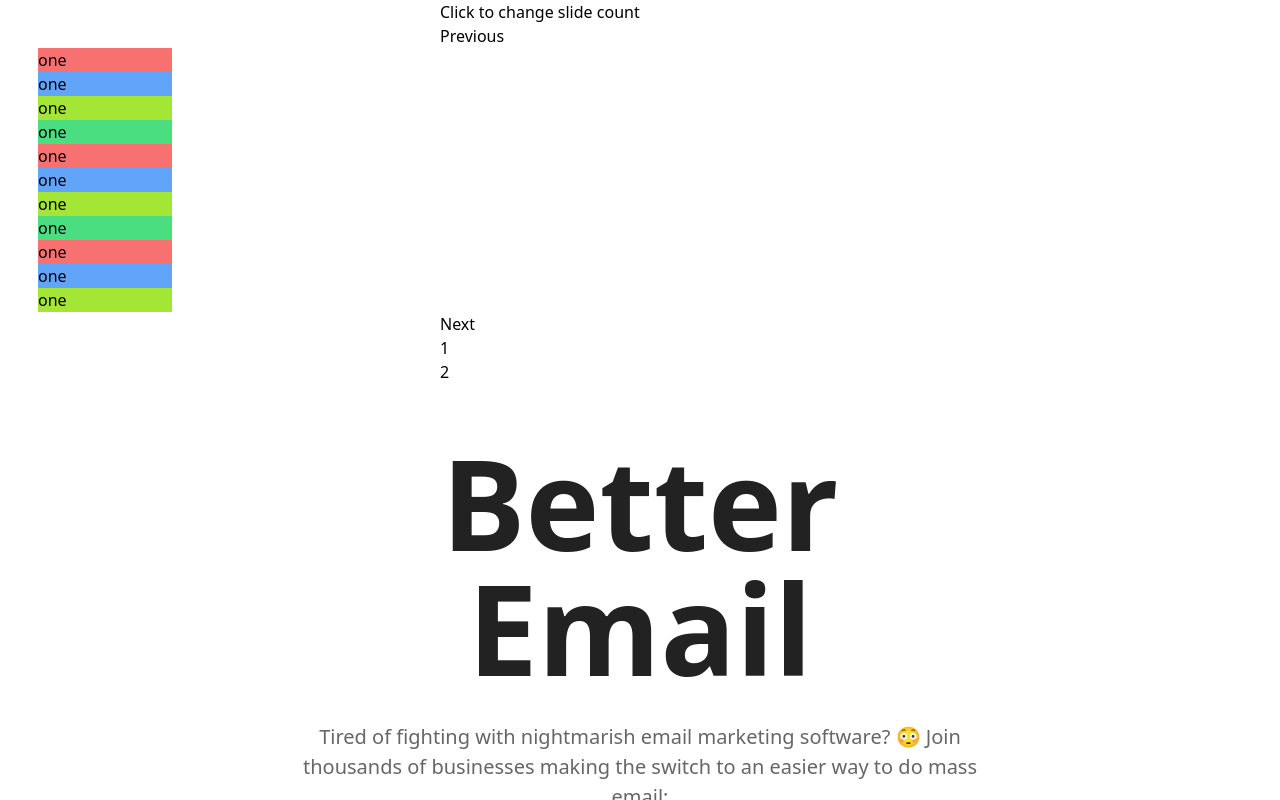
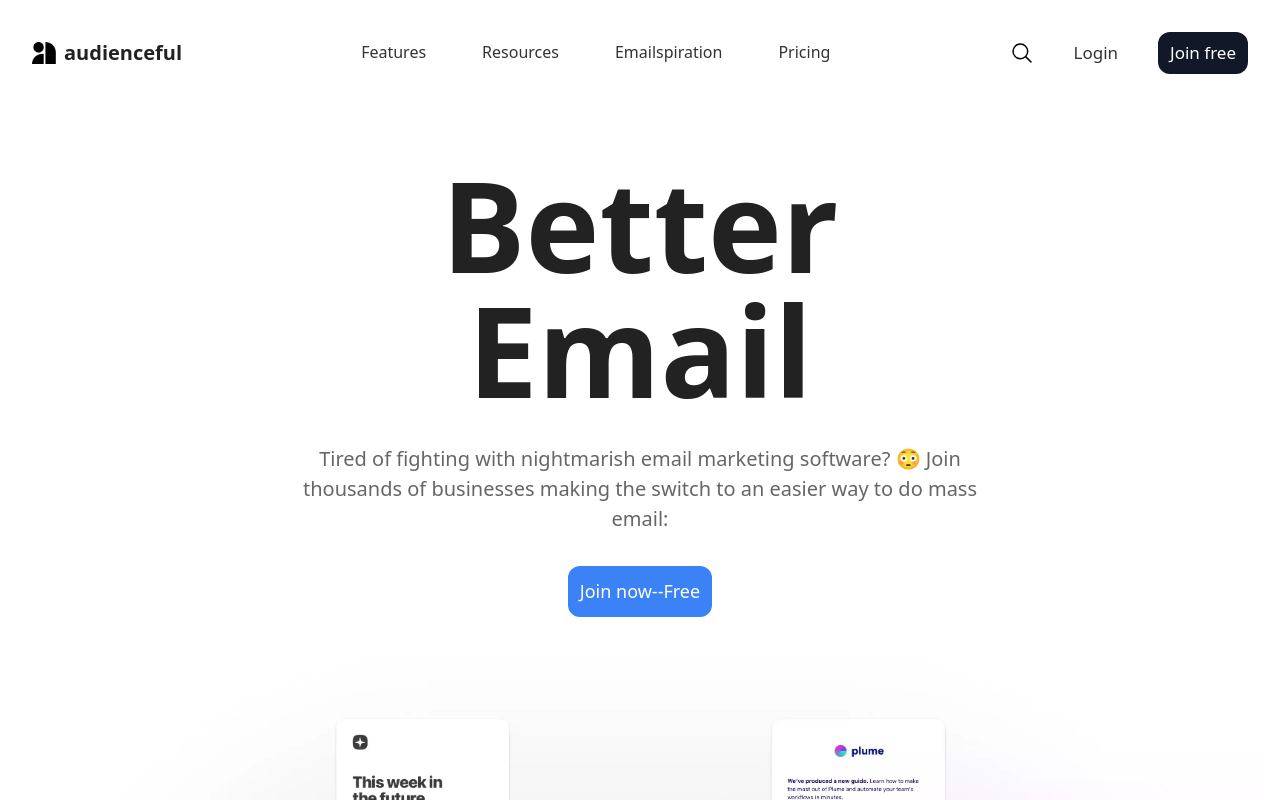
Before and after one commit to Fagunmridha/Email-mark, a Next.js app: page / in a window 1280 px wide. Shown: the top 800 px of the page. Built offline with nearby package versions, Linux system fonts and the light colour scheme.

Commit message:
allmost done

```diff
--- a/components/navbar.jsx
+++ b/components/navbar.jsx
@@ -16,8 +16,11 @@ const Navbar = () => {
         />
         <p className="text-xl  text-[#222222] font-bold">audienceful</p>
       </Link>
-      {/* <IoMenu /> */}
+      <div className="block md:hidden">
+        <IoMenu />
+      </div>
 
+      <div className="hidden md:block">
         <div className=" flex  items-center flex-row gap-8 ">
           <Link
             href="/features"
@@ -44,6 +47,8 @@ const Navbar = () => {
             Pricing
           </Link>
         </div>
+      </div>
+      <div className="hidden md:block">
         <div className="flex flex-row gap-7 items-center">
           <IoSearchOutline className=" h-6 w-6" />
           <button className="text-[17px] font-normal py-2 text-[#333333] hover:bg-slate-200 px-3  rounded-xl">
@@ -54,6 +59,7 @@ const Navbar = () => {
             Join free
           </button>
         </div>
+      </div>
     </nav>
   );
 };
--- a/components/slider.jsx
+++ b/components/slider.jsx
@@ -1,48 +1,54 @@
-import React, { useState } from "react";
+import React from "react";
 import Slider from "react-slick";
+import BusinessCard from "./business-card";
 
-function DynamicSlides() {
-  const [slides, setSlides] = useState([1, 2, 3, 4, 5, 6]);
-  const handleClick = () => {
-    setSlides(
-      slides.length === 6 ? [1, 2, 3, 4, 5, 6, 7, 8, 9] : [1, 2, 3, 4, 5, 6]
-    );
-  };
-  const settings = {
+const CardSlider = () => {
+  var settings = {
     dots: true,
     infinite: true,
     speed: 500,
-    slidesToShow: 3,
-    slidesToScroll: 3,
+    slidesToShow: 1,
+    slidesToScroll: 1,
   };
   return (
-    <div
-      className="slider-container"
-      style={{
-        marginLeft: "auto",
-        marginRight: "auto",
-        width: "400px",
-      }}
-    >
-      <button className="button" onClick={handleClick}>
-        Click to change slide count
-      </button>
+    <div style={{ marginTop: 100 }}>
+      {" "}
       <Slider {...settings}>
-        <div className="bg-green-400">
-          <h1>one</h1>
+        <div>
+          <BusinessCard
+            img="/images/joe.webp"
+            badge="Retall"
+            subtitle="Joe & The Juice use audience to keep thousend of emploess on the loop across 300+ global location not into ther are not."
+            icon="/images/cl-joe.webp"
+          />
         </div>
-        <div className="bg-red-400">
-          <h1>one</h1>
+        <div>
+          <BusinessCard
+            img="/images/weekend.webp"
+            badge="Finance"
+            subtitle="Rayan Hoover (founder of product hunt ) and vedika jens use audience rn ther popular newstleer about runing a "
+            icon="/images/signatureblock.webp"
+          />
         </div>
-        <div className="bg-blue-400">
-          <h1>one</h1>
+        <div>
+          <BusinessCard
+            img="/images/soho.webp"
+            badge="Entertainment"
+            subtitle="Soho Live Music Club use audience to promoteevents and drive sels at their 3 award-wining music venus in heart."
+            icon="/images/cl-soho.webp"
+          />
         </div>
-        <div className="bg-lime-400">
-          <h1>one</h1>
+        <div>
+          <BusinessCard
+            img="/images/makebuild.webp"
+            badge="Agencles"
+            subtitle="Make Build, a shofify and webflow enterprice and agency partner use audinceful to keep their team inspired."
+            icon="/images/cl-makebuild.webp"
+          />
         </div>
       </Slider>
     </div>
   );
-}
+};
 
-export default DynamicSlides;
+export default CardSlider;
--- a/package.json
+++ b/package.json
@@ -13,7 +13,8 @@
     "react": "^18",
     "react-dom": "^18",
     "react-icons": "^5.1.0",
-    "react-slick": "^0.30.2"
+    "react-slick": "^0.30.2",
+    "slick-carousel": "^1.8.1"
   },
   "devDependencies": {
     "eslint": "^8",
--- a/pages/index.js
+++ b/pages/index.js
@@ -5,15 +5,17 @@ import Review from "@/components/review";
 import FeatureCard from "@/components/feature-card";
 import BusinessCard from "@/components/business-card";
 import Link from "next/link";
-import DynamicSlides from "@/components/slider";
+import CardSlider from "@/components/slider";
+import "slick-carousel/slick/slick.css";
+import "slick-carousel/slick/slick-theme.css";
+import Slider from "react-slick";
 
 const inter = Inter({ subsets: ["latin"] });
 
 export default function Home() {
   return (
     <main className="max-w-[2200px] ">
-      {/* <Navbar /> */}
-      <DynamicSlides />
+      <Navbar />
 
       <section className="py-14 flex flex-col justify-center items-center px-5">
         <div className="max-w-[700px] text-center">
@@ -76,7 +78,7 @@ export default function Home() {
         </div>
       </section>
 
-      <section className="grid grid-cols-4 md:grid-cols-7 gap-4 md:px-[350px]">
+      <section className="grid grid-cols-4 md:grid-cols-7 gap-4  px-2 md:px-[350px]">
         <Image
           src="/images/1-mccann.webp"
           alt="1-mccann"
@@ -205,7 +207,7 @@ export default function Home() {
             width={1000}
             height={1000}
           />
-          <p className="md:text-[38px]  text-xl font-bold text-gray-300 md:leading-10 md:px-40">
+          <p className="md:text-[38px]  text-xl font-bold text-gray-300 md:leading-10  px-5 md:px-40">
             <span className="text-black">Easy as writing a doc.</span> No more
             clunky email builders. Collaborate live with your team like you're
             in Notion or Google Docs.
@@ -218,7 +220,7 @@ export default function Home() {
             width={1200}
             height={1200}
           />
-          <p className="md:text-[38px] text-xl mt-10 font-bold md:leading-10 text-gray-300 md:px-52">
+          <p className="md:text-[38px] text-xl mt-10 font-bold md:leading-10 text-gray-300 px-5 md:px-52">
             <span className="text-black">
               Branded, modern email in 1 click.
             </span>
@@ -377,12 +379,16 @@ export default function Home() {
         </div>
       </section>
 
-      <section className="mt-20 md:px-28 bg-slate-200 py-40">
-        <h2 className=" md:text-4xl  text-2xl font-bold mb-10 text-gray-400 ">
-          <span className="text-black"> Powering </span>businesses of <br />
-          all shapes and sizes.
+      <section className="px-10 md:bg-slate-200 mt-20 md:px-28  md:py-32">
+        <h2 className=" md:text-4xl  text-2xl font-bold mb-10 text-gray-400 md:px-40">
+          <span className="text-black flex text-center"> Powering </span>
+          businesses of all shapes and sizes.
         </h2>
-        <div className="flex md:flex-row flex-col items-center md:gap-9">
+        <div className="items-center justify-center block md:hidden">
+          <CardSlider />
+        </div>
+        <div className="hidden md:block ">
+          <div className=" flex flex-row items-center md:gap-9">
             <BusinessCard
               img="/images/joe.webp"
               badge="Retall"
@@ -407,6 +413,7 @@ export default function Home() {
               subtitle="Make Build, a shofify and webflow enterprice and agency partner use audinceful to keep their team inspired."
               icon="/images/cl-makebuild.webp"
             />
+          </div>
         </div>
       </section>
 
@@ -526,67 +533,3 @@ export default function Home() {
     </main>
   );
 }
-
-{
-  /* <footer className="items-center flex flex-row justify-between px-8 py-32 bg-black">
-        <div className="">
-          <h6 className="text-white text-xl font-bold">Product</h6>
-          <div className="flex flex-col gap-3 text-[#666666] text-xl font-medium">
-            <Link href="/Overview">Overview</Link>
-            <Link href="/Email newslatters">Email newslatters</Link>
-            <Link href="/Marketing automation">Marketing automation</Link>
-            <Link href="/Webflow integration">Webflow integration</Link>
-            <Link href="/use cases">use cases</Link>
-          </div>
-        </div>
-
-        <div>
-          <h6 className="text-white text-xl font-bold">Resources</h6>
-          <div className="flex flex-col gap-3 text-[#666666] text-xl font-medium">
-            <Link href="/Help center">Help center</Link>
-            <Link href="/API docs">API docs</Link>
-            <Link href="/Changelog">Changelog</Link>
-            <Link href="/Blog">Blog</Link>
-            <Link href="/Emailspiration">Emailspiration</Link>
-          </div>
-        </div>
-
-        <div>
-          <h6 className="text-white text-xl font-bold">Company</h6>
-          <div className="flex flex-col gap-3 text-[#666666] text-xl font-medium">
-            <Link href="/Pricing">Pricing</Link>
-            <Link href="/Follow us on Twitter">Follow us on Twitter</Link>
-            <Link href="/Email us">Email us</Link>
-            <Link href="/Policies">Policies</Link>
-            <Link href="/GDPR">GDPR</Link>
-          </div>
-        </div>
-
-        <div className="">
-          <h6 className="text-white text-xl font-bold">Monthly newsletter</h6>
-          <p className="text-[#666666] text-xl mb-5 mt-5">
-            Get pro tips for automating your marketing workflows <br />
-            and be the first to hear about new tools and features:
-          </p>
-          <div className="flex flex-grow">
-            <input
-              placeholder="Enter your email"
-              className="px-5 py-2 rounded-l-md"
-            />
-            <button className="">
-              {" "}
-              <Image
-                src="/icon/right-arrow.png"
-                alt="subscribe"
-                width={20}
-                height={20}
-              />
-            </button>
-          </div>
-          <div className="text-[#666] mt-5 flex gap-5">
-            <p>Privacy</p>
-            <p>Terms</p>
-          </div>
-        </div>
-      </footer> */
-}
```
Also changed, not shown: 1 other file (tests, documents, lock files or other folders). Lines whose indentation alone changed are shown as unchanged.
